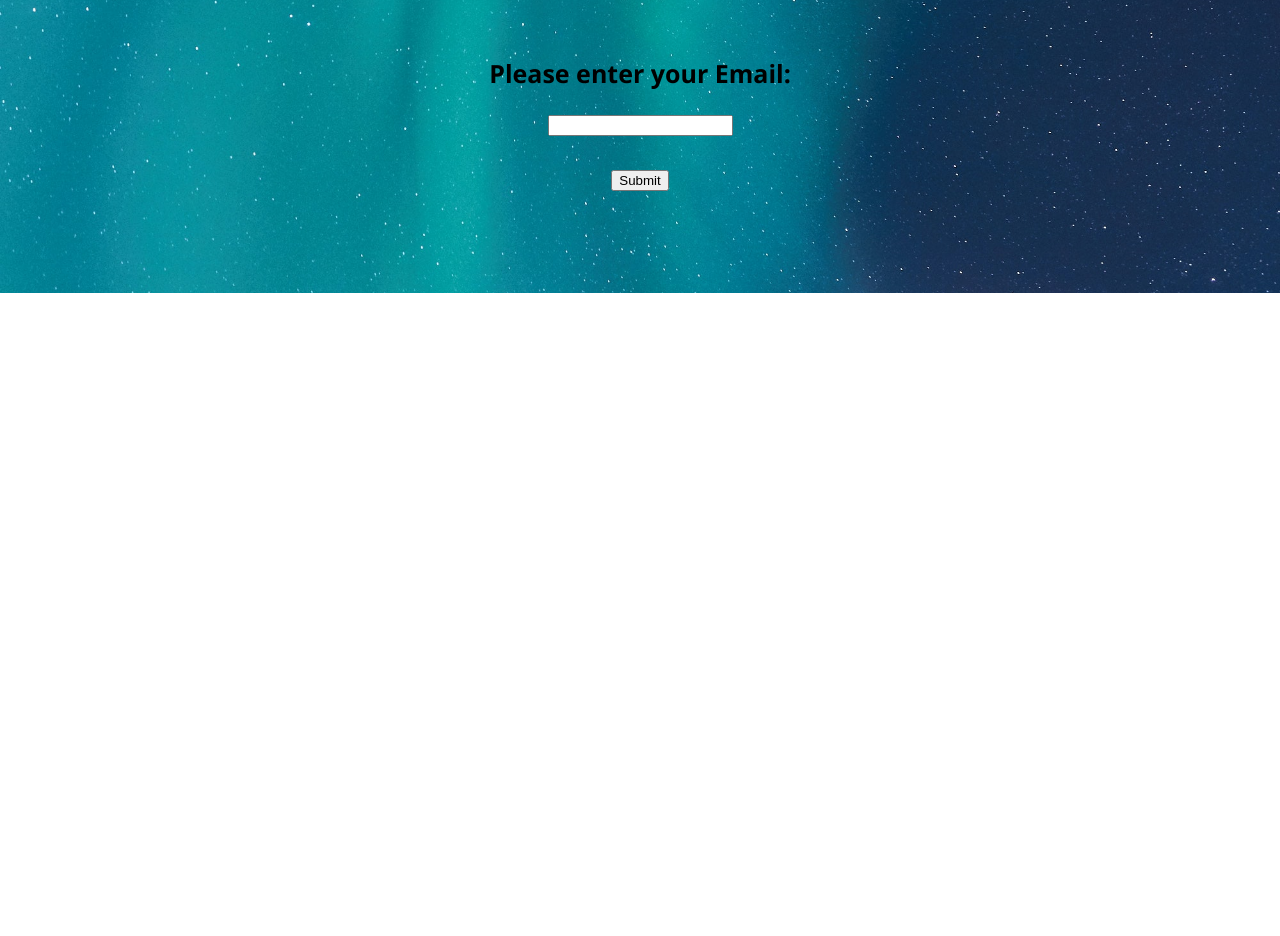
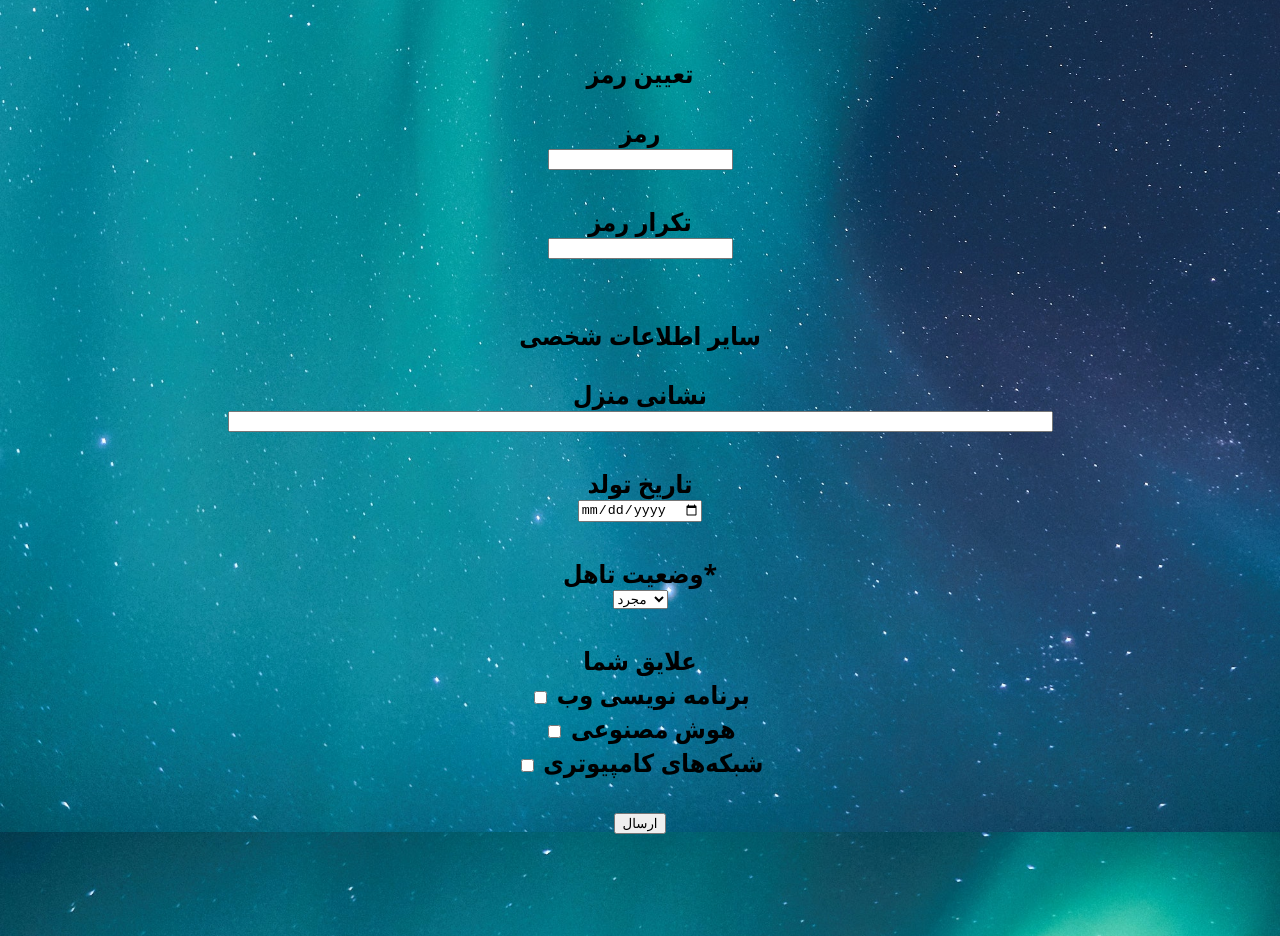
Before and after one commit to navidkha/WP-2, a plain HTML site: page index.html in a window 1280 px wide. Shown: the part 1088-2024 px from the top of the page. Before the commit the page ends 1381 px from the top, so only its background shows below. Drawn offline with Linux system fonts and the light colour scheme.

Commit message:
interface of form completed

```diff
--- a/index.html
+++ b/index.html
@@ -6,9 +6,9 @@
         <meta name="viewport" content="width=device-width, initial-scale=1">
     </head>
     <body>
-        <div class="Header"><h1>Your Information</h1></div>
+        <div class="Header"><h1>فرم مشخصات</h1></div>
 
-        <div class="Title"><h1>Please complete the forme below</h1></div>
+        <div class="Title"><h1>لطفا اطاعات زیر را تکمیل کنید</h1></div>
         <br>
 
         <div class="Content">
@@ -47,11 +47,37 @@
                 <input type="text" id="pnumber" name="pnumber"><br><br>
             </form>
             <p>
-                Please enter your Email:
+                تعیین رمز
             </p>
-            <input type="text" width="200px"><br><br>
+            <form>
+                <label for="pass1"> رمز</label><br>
+                <input type="text" id="pass1" name="pass1"><br><br>
+                <label for="pass2"> تکرار رمز</label><br>
+                <input type="text" id="pass2" name="pass2"><br><br>
+            </form>
+            <p>
+                سایر اطلاعات شخصی
+            </p>
+            <form>
+                <label for="address"> نشانی منزل</label><br>
+                <input type="text" id="address" name="address" size="100"><br><br>
+                    <label for="birthday">تاریخ تولد</label><br>
+                    <input type="date" id="birthday" name="birthday"><br><br>
+                    <label for="rel">وضعیت تاهل*</label><br>
+                    <select name="rel" id="rel">
+                        <option value="single">مجرد</option>
+                        <option value="engaged">متاهل</option>
+                    </select>
+                    <br><br>
+                    <label for="intrests">علایق شما</label><br>
+                    <input type="checkbox" id="web" name="web" value="web">
+                    <label for="web">  برنامه نویسی وب</label><br>
+                    <input type="checkbox" id="ai" name="ai" value="ai">
+                    <label for="ai"> هوش مصنوعی</label><br>
+                    <input type="checkbox" id="network" name="network" value="network">
+                    <label for="netwrok"> ‌شبکه‌های کامپیوتری</label><br><br>
 
-            <input type="submit" value="Submit"><br><br><br><br>
+            <input type="submit" value="ارسال"><br><br><br><br>
         </div>
 
         <div class="Footer"><footer>Copyright@ Navid Khalili 964403</footer></div>
```
